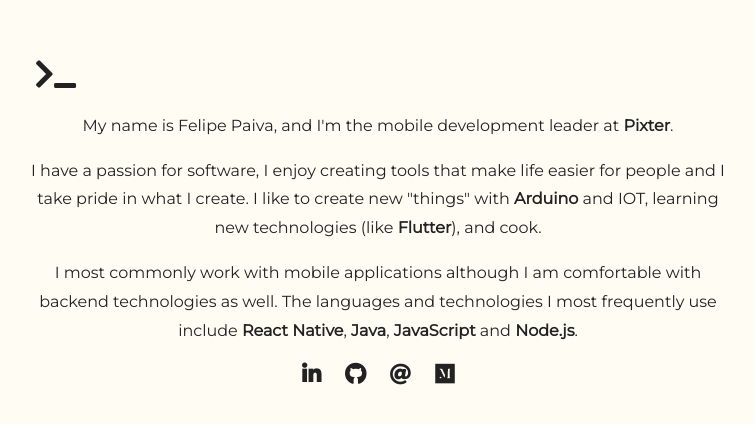
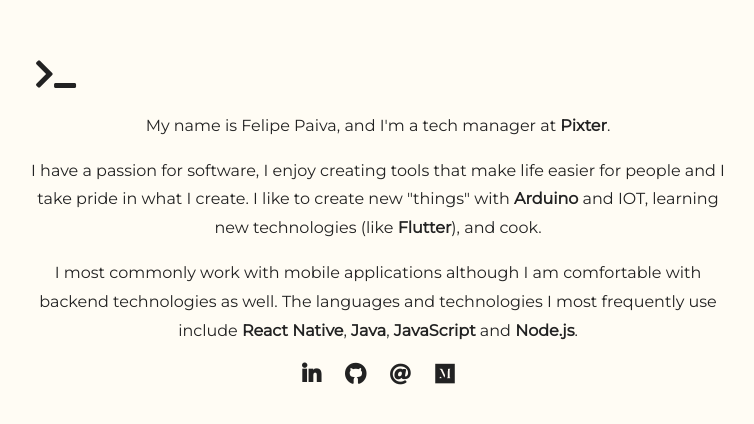
Before and after one commit to FelipePaiva1992/personal-website, a plain HTML site: page index.html in a window 1280 px wide. Shown: the part 118-542 px from the top of the page, without its empty margins (262-1016 px from the left). Drawn offline with Linux system fonts and the light colour scheme; a web font is replaced by a local one.

Commit message:
Update index.html

```diff
--- a/index.html
+++ b/index.html
@@ -31,7 +31,7 @@
             <section class="content">
                 <p style="text-align: left"><i class="fas fa-terminal fa-2x"></i></p>
 
-                <p>My name is Felipe Paiva, and I'm the mobile development leader at <a href="http://www.pixter.com.br">Pixter</a>.</p>
+                <p>My name is Felipe Paiva, and I'm a tech manager at <a href="http://www.pixter.com.br">Pixter</a>.</p>
 
                 <p>I have a passion for software, I enjoy creating tools that make life easier for people and I take pride in what I create. I like to create new "things" with <a href='https://www.arduino.cc/'>Arduino</a> and IOT, learning new technologies (like <a href='https://flutter.io/'>Flutter</a>), and cook.</p>
 
```
